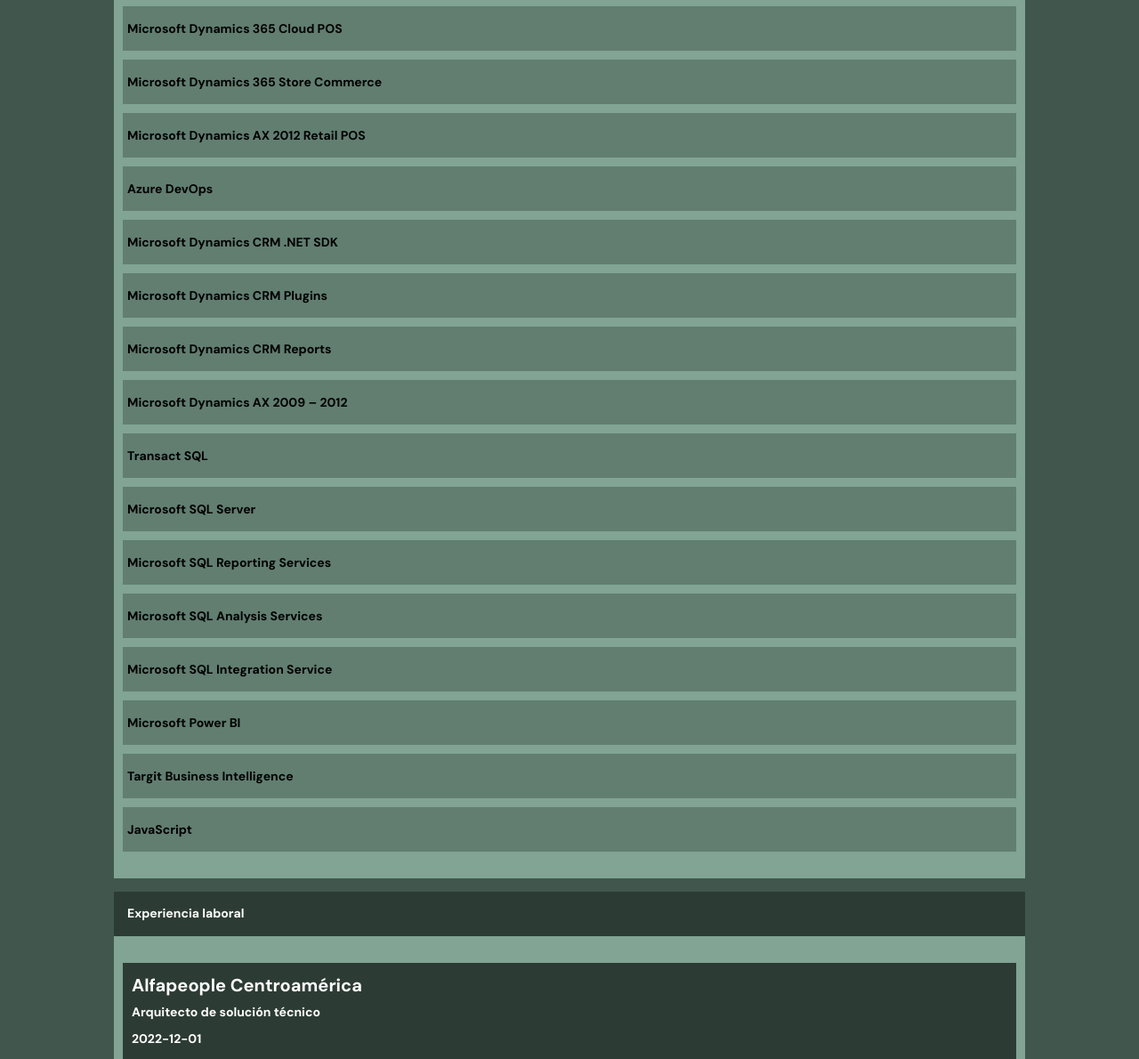
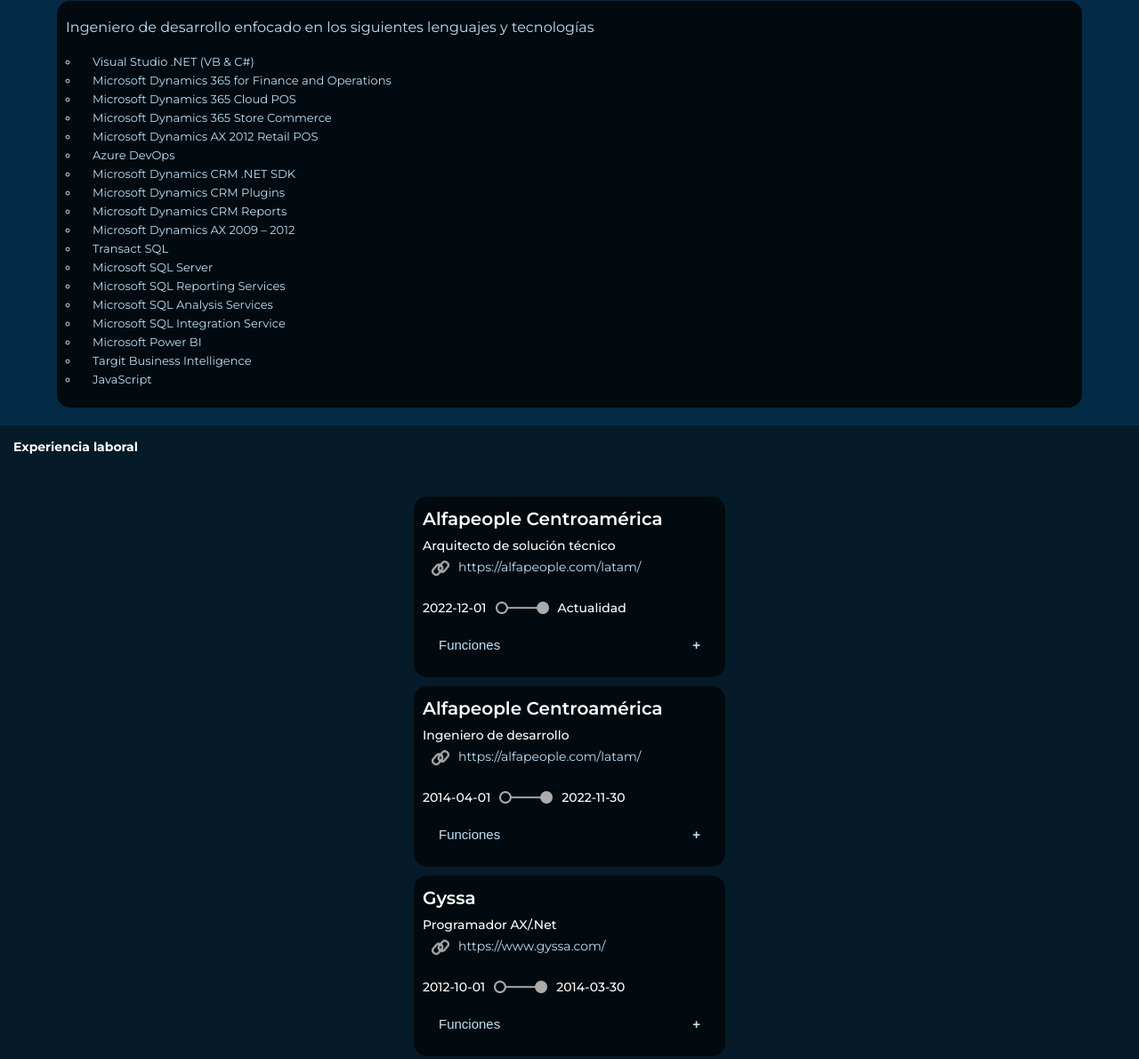
Before and after one commit to JoseDFuentes/CurriculumVitae, a plain HTML site: page index.html in a window 1280 px wide. Shown: the part 679-1869 px from the top of the page at 89% size. Drawn offline with Linux system fonts and the light colour scheme.

Commit message:
actualizacion forma cv

```diff
--- /dev/null
+++ b/css/collapsible.css
@@ -0,0 +1,35 @@
+.collapsible {
+    background-color:#061B2A;
+    color: #BEE0F8;
+    cursor: pointer;
+    padding: 18px;
+    width: 100%;
+    border: none;
+    text-align: left;
+    outline: none;
+    font-size: 15px;
+  }
+
+  .active, .collapsible:hover {
+    background-color:#020a0f;
+  }
+
+  .collapsible:after {
+    content: '\002B';
+    /*color: white;*/
+    font-weight: bold;
+    float: right;
+    margin-left: 5px;
+  }
+
+  .active:after {
+    content: "\2212";
+  }
+
+  .content {
+    padding: 0 18px;
+    max-height: 0;
+    overflow: hidden;
+    transition: max-height 0.2s ease-out;
+    /*background-color: #f1f1f1;*/
+  }
--- a/css/styles.css
+++ b/css/styles.css
@@ -1,8 +1,9 @@
 :root {
-    --dark-green: #2D3B35;
-    --medium-green: #41574D;
-    --light-green: #81A494;
-    --pale-green: #617E71;
+    --dark-blue: #061B2A;
+    --dark-blue-1: #020a0f;
+    --medium-blue: #042B46;
+    --light-blue: #BEE0F8;
+    --pale-blue: #264357;
     --black: #000000;
     --white: #FFFFFF;
 }
@@ -15,7 +16,9 @@
 
 html {
     font-size: 62.5%;
-    font-family: 'DM Sans', 'sans-serif';
+    font-family: "Montserrat", sans-serif;
+    font-weight: 400;
+    font-style: normal;
 }
 
 header {
@@ -25,14 +28,18 @@
     justify-content: center;
     width: 100%;
     min-width: 320px;
-    height: 100px;
+    height: 200px;
     text-align: center;
     color: var(--white);
-    background-color: var(--dark-green);
+    background-color: var(--dark-blue);
 }
 
 header h1 {
-    font-size: 2rem;
+    font-size: 3rem;
+}
+
+header h2 {
+    font-size: 1.5rem;
 }
 
 main {
@@ -41,34 +48,44 @@
     justify-content: center;
     font-size: 1.6rem;
     width: 100%;
-    background-color: var(--medium-green);
+    background-color: var(--medium-blue);
     padding-top: 20px;
 }
 
 .main-cv-container {
-    width: 80%;
-    background-color: var(--medium-green);
+    width: 100%;
+    background-color: var(--medium-blue);
     min-width: 290px;
     border-radius: 15px;
+    align-items: flex-end;
 
+}
+
+.main-cv-profile-pic {
+    position: absolute;
+    top: -50px;
+    height: 150px;
+    background-position: center;
+    background-size: cover;
+    background-repeat: no-repeat;
+    border-radius: 50%;
 }
 
 .main-cv-personal {
     width: 100%;
-    display: flex;
+    display: left;
     flex-direction: column;
     justify-content: center;
-
 }
 
 .main-cv-personal--title {
-    text-align: left;
+    text-align: center;
     width: 100%;
-    height: 50;
+    height: 120px;
     font-size: 1.4rem;
-    padding-top: 15px;
+    padding-top: 90px;
     padding-left: 15px;
-    background-color: var(--dark-green);
+    background-color: var(--dark-blue);
     color: var(--white);
 }
 
@@ -77,7 +94,7 @@
     height: auto;
     justify-content: center;
     padding: 20px 10px 20px;
-    background-color: var(--light-green);
+    background-color: var(--light-blue);
 
 }
 
@@ -102,11 +119,14 @@
 }
 
 .main-cv-profesional--container {
-    width: 100%;
+    width: 90%;
     height: auto;
     justify-content: center;
+    align-items: center;
     padding: 20px 10px 20px;
-    background-color: var(--light-green);
+    background-color: var(--dark-blue-1);
+    border-radius: 15px;
+    margin: 5px auto;
 }
 
 .main-cv-profesional--title {
@@ -116,24 +136,23 @@
     font-size: 1.4rem;
     padding-top: 15px;
     padding-left: 15px;
-    background-color: var(--dark-green);
+    background-color: var(--dark-blue);
     color: var(--white);
 }
 
 .main-cv-profesional-summary {
     margin-bottom: 20px;
+    color: var(--light-blue);
 }
 
 .main-cv-profesional-techs li {
-    list-style: none;
-    line-height: 2rem;
-    font-size: 1.4rem;
-    font-weight: bold;
-    margin: 10px 0px;
+    list-style:circle;
+    line-height: 1.5rem;
+    font-size: 1.3rem;
+    margin: 2px 15px;
+    padding: 2px 15px;
     height: auto;
-    padding: 15px 5px;
-    color: var(--black);
-    background-color: var(--pale-green);
+    color: var(--light-blue);
 }
 
 .main-cv-workhistory {
@@ -141,7 +160,7 @@
     display: flex;
     flex-direction: column;
     justify-content: center;
-    margin-top: 15px;
+    margin: 15px auto;
 }
 
 .main-cv-workhistory--title {
@@ -151,48 +170,100 @@
     font-size: 1.4rem;
     padding-top: 15px;
     padding-left: 15px;
-    background-color: var(--dark-green);
+    background-color: var(--dark-blue);
     color: var(--white);
 }
 
 .main-cv-workhistory--container {
-
+    display: inline-block;
     width: 100%;
     height: auto;
     justify-content: center;
     padding: 20px 10px 20px;
-    background-color: var(--light-green);
+    background-color: var(--dark-blue);
+}
+
+.main-cv-workhistory-button {
+    background-color: var(--dark-blue-1);
+    color: var(--light-blue);
 }
 
 .main-cv-workhistory-card {
-    width: 100%;
+    width: 350px;
     height: auto;
     font-size: 1.4rem;
-    background-color: var(--dark-green);
-    margin-top: 10px;
+    background-color: var(--dark-blue-1);
+    margin: 10px auto;
+    min-width: 160px;
+    max-width: 360px;
     padding: 10px 10px;
     color: var(--white);
+    border-radius: 15px;
 }
 
+.main-cv-workhistory-timelapse {
+    display: flex;
+    flex-wrap: wrap;
+}
+
+.timelapse-icon {
+    display: inline-block;
+    width: 60px;
+    height: 30px;
+    margin: 0px 10px;
+    background-image: url('../assets/icons/time-lapse-ico.png');
+    background-size: contain;
+    background-position: center;
+    background-repeat: no-repeat;
+}
+
+.main-cv-workhistory-linkDiv {
+    display: flex;
+    flex-wrap: wrap;
+    height: 40px
+}
+
+.main-cv-workhistory-span {
+    display: inline-block;
+    width: 20px;
+    height: 20px;
+    margin: 0px 10px;
+    background-image: url('../assets/icons/link-icon.png');
+    background-size: contain;
+    background-position: center;
+    background-repeat: no-repeat;
+}
+
+.main-cv-workhistory-a {
+    text-decoration: none;
+    height: 20px;
+    color: var(--light-blue);
+}
+
+
 .main-cv-workhistory-card-company {
-    font-weight: bold;
+    font-weight: 600;
     font-size: 2rem;
     line-height: 3rem;
 }
 
 .main-cv-workhistory-card-text {
-    font-weight: bold;
+    font-weight: 500;
     line-height: 3rem;
 }
 
+.main-cv-workhistory-header {
+    height: 50px;
+}
+
 .main-cv-workhistory-elem {
-    list-style: none;
-    line-height: 2rem;
+    list-style: circle;
+    line-height: 1.5rem;
     font-size: 1.4rem;
-    font-weight: bold;
-    margin: 10px 0px;
+    font-weight: 400;
+    margin: 5px 15px;
     height: auto;
     padding: 15px 5px;
-    color: var(--black);
-    background-color: var(--pale-green);
+    color: var(--light-blue);
+
 }
--- a/index.html
+++ b/index.html
@@ -5,15 +5,19 @@
     <title>José Fuentes - Curriculum Vitae</title>
     <link rel="preconnect" href="https://fonts.googleapis.com">
     <link rel="preconnect" href="https://fonts.gstatic.com" crossorigin>
-    <link href="https://fonts.googleapis.com/css2?family=DM+Sans:ital,opsz,wght@0,9..40,100..1000;1,9..40,100..1000&family=Inter:wght@100..900&display=swap" rel="stylesheet">
+    <link href="https://fonts.googleapis.com/css2?family=Montserrat:ital,wght@0,100..900;1,100..900&display=swap" rel="stylesheet">
+    <link rel="stylesheet" href="./css/collapsible.css">
     <link rel="stylesheet" href="./css/styles.css">
+
 </head>
 <body>
     <header>
-        <h1>Curriculum Vitae</h1>
+        <h1>JOSE DANIEL <br> FUENTES LÓPEZ</h1>
+        <h2>Software developer</h2>
     </header>
     <main>
         <section class="main-cv-container">
+            <img class="main-cv-profile-pic" src="./assets/img/cv-profile.jpg" alt="Imagen de perfil">
             <div class="main-cv-personal">
                 <h2 class="main-cv-personal--title">Información personal</h2>
                 <div class="main-cv-personal--container">
@@ -67,6 +71,7 @@
             </div>
         </section>
     </main>
+    <script src="./js/collapsible.js"></script>
     <script src="./script.js"></script>
 </body>
 </html>
--- a/script.js
+++ b/script.js
@@ -149,34 +149,81 @@
     companyPositionDiv.appendChild(companyPosition);
     workExpCard.append(companyPositionDiv);
 
+    //LINK
+
+    const companyLinkDiv = document.createElement('div');
+    companyLinkDiv.classList.add('main-cv-workhistory-linkDiv');
+
+    const companyLinkSpan = document.createElement('span');
+    companyLinkSpan.classList.add('main-cv-workhistory-span');
+
+    companyLinkDiv.append(companyLinkSpan);
+
+    const companylinkA = document.createElement('a');
+    if (workExperience.url) {
+        companylinkA.href = workExperience.url;
+        companylinkA.textContent = workExperience.url;
+    }
+    companylinkA.classList.add('main-cv-workhistory-a');
+
+    companyLinkDiv.append(companylinkA);
+
+    workExpCard.append(companyLinkDiv);
+
+    //FECHA INICIO
+    const compoanyWorkTimeLapse = document.createElement('div');
+    compoanyWorkTimeLapse.classList.add('main-cv-workhistory-timelapse');
+
     let companyStartDateDiv = document.createElement('div');
     let companyStartDateLabel = document.createElement('p');
     companyStartDateLabel.classList.add('main-cv-workhistory-card-label');
-    //companyStartDateLabel.textContent = "Fecha Incio";
     let companyStartDate = document.createElement('p');
     companyStartDate.classList.add('main-cv-workhistory-card-text');
     companyStartDate.textContent = workExperience.startDate;
 
     companyStartDateDiv.appendChild(companyStartDateLabel);
     companyStartDateDiv.appendChild(companyStartDate);
-    workExpCard.append(companyStartDateDiv);
 
+    compoanyWorkTimeLapse.append(companyStartDateDiv);
+
+    const timelapsespan = document.createElement('span');
+    timelapsespan.classList.add('timelapse-icon');
+
+    compoanyWorkTimeLapse.append(timelapsespan);
+
+    //FECHA FIN
     let companyEndDateDiv = document.createElement('div');
     let companyEndDateLabel = document.createElement('p');
     companyEndDateLabel.classList.add('main-cv-workhistory-card-label');
-    //companyEndDateLabel.textContent = "Fecha Final";
     let companyEndDate = document.createElement('p');
     companyEndDate.classList.add('main-cv-workhistory-card-text');
     companyEndDate.textContent = workExperience.endDate;
 
     companyEndDateDiv.appendChild(companyEndDateLabel);
     companyEndDateDiv.appendChild(companyEndDate);
-    workExpCard.append(companyEndDateDiv);
+
+    compoanyWorkTimeLapse.append(companyEndDateDiv);
+
+    workExpCard.append(compoanyWorkTimeLapse);
+
+    //LISTADO
+    const buttonContent = document.createElement('button');
+    buttonContent.textContent = "Funciones";
+    buttonContent.classList.add('main-cv-workhistory-button');
+    buttonContent.classList.add('collapsible');
+    buttonContent.addEventListener('click', collapsibleClickfunction);
+
+    workExpCard.appendChild(buttonContent);
+
+    const collapsibleWorkHistory = document.createElement('div');
+    collapsibleWorkHistory.classList.add('content')
+
 
 
     let functionsList = document.createElement('ul');
-    functionsList.textContent = "Funciones"
+    //functionsList.textContent = "Funciones"
     functionsList.classList.add('main-cv-workhistory-list');
+
 
     workExperience.functions.forEach(exp => {
         const elem = document.createElement('li');
@@ -185,8 +232,8 @@
         functionsList.appendChild(elem);
     });
 
-    workExpCard.appendChild(functionsList);
-
+    collapsibleWorkHistory.appendChild(functionsList);
+    workExpCard.appendChild(collapsibleWorkHistory);
     return workExpCard;
 
 
@@ -219,6 +266,18 @@
     return dicto;
 
 }
+
+
+function collapsibleClickfunction() {
+    this.classList.toggle("active");
+    var content = this.nextElementSibling;
+    if (content.style.maxHeight){
+      content.style.maxHeight = null;
+    } else {
+      content.style.maxHeight = content.scrollHeight + "px";
+    }
+  }
+
 
 
 class PersonalInfo {
```
Also changed, not shown: assets/icons/link-icon.png (added), assets/icons/time-lapse-ico.png (added), assets/img/cv-profile.jpg (added).
